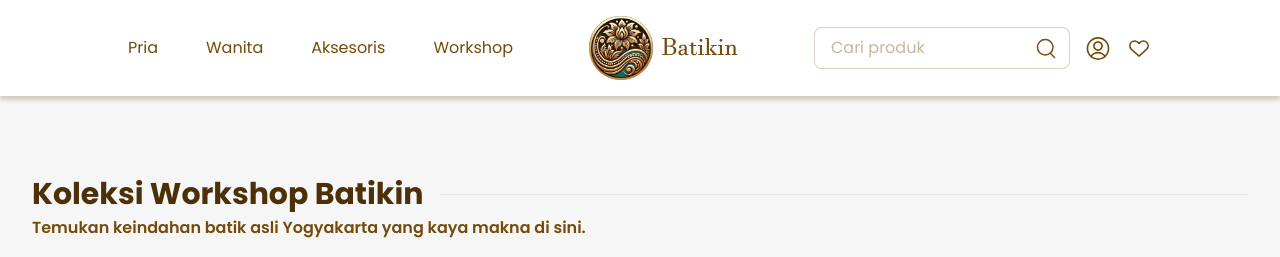
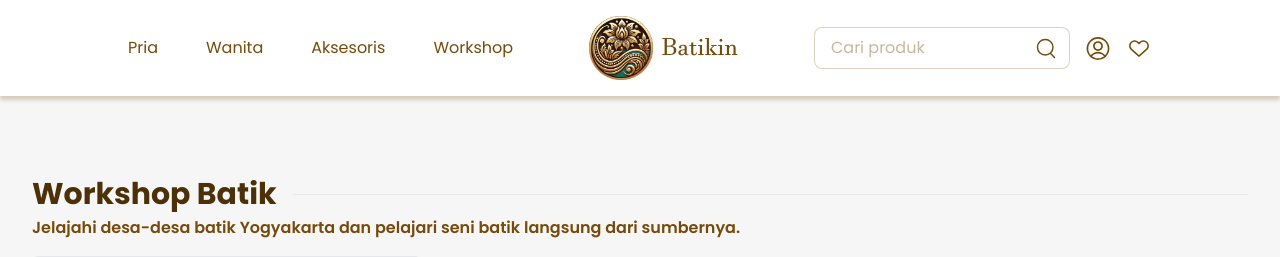
Before and after one commit to PBP-A-05/batikin, a Django app: page /workshop/workshops/ in a window 1280 px wide. Shown: the top 257 px of the page. Run offline with Django 4.2, Linux system fonts and the light colour scheme; data that the repository does not hold is empty; some libraries are stand-ins or nearby versions.

Commit message:
Data di workshop oke (bru 1 si) yey

```diff
--- a/booking/templates/booking/workshop_list.html
+++ b/booking/templates/booking/workshop_list.html
@@ -7,13 +7,13 @@
 <div class="min-h-screen py-20">
     <div class="container mx-auto px-4 sm:px-6 lg:px-8 max-w-7xl">
         <div class="flex items-center justify-between mb-2 sm:mb-1">
-            <h1 class="text-2xl sm:text-3xl font-bold text-coklat-2">Koleksi Workshop Batikin</h1>
+            <h1 class="text-2xl sm:text-3xl font-bold text-coklat-2">Workshop Batik</h1>
             <div class="flex-grow border-b border-coklat-1-rgba ml-4"></div>
         </div>
 
-        <p class="text-coklat-1 font-semibold mb-4 sm:mb-1">Temukan keindahan batik asli Yogyakarta yang kaya makna di sini.</p>
+        <p class="text-coklat-1 font-semibold mb-8 sm:mb-4">Jelajahi desa-desa batik Yogyakarta dan pelajari seni batik langsung dari sumbernya.</p>
 
-        <div id="workshopsGrid" class="grid grid-cols-1 sm:grid-cols-2 lg:grid-cols-3 gap-6">
+        <div id="workshopGrid" class="grid grid-cols-1 sm:grid-cols-2 lg:grid-cols-3 gap-6">
             {% for workshop in workshops %}
                 {% include "workshop_card.html" with workshop=workshop %}
             {% endfor %}
--- a/booking/templates/workshop_card.html
+++ b/booking/templates/workshop_card.html
@@ -30,22 +30,28 @@
     }
 </style>
 
-<div class="min-h-screen py-20">
-    <div class="container mx-auto px-4 sm:px-6 lg:px-8 max-w-7xl">
-        <div class="flex items-center justify-between mb-2 sm:mb-1">
-            <h1 class="text-2xl sm:text-3xl font-bold text-coklat-2">Workshop Batik</h1>
-            <div class="flex-grow border-b border-coklat-1-rgba ml-4"></div>
+<a href="{% url 'workshop_detail' pk=workshop.id %}" class="workshop-card block bg-white border border-coklat-1-rgba rounded-md overflow-hidden hover:shadow-md transition-all duration-300">
+    <div class="relative aspect-square overflow-hidden m-4">
+        <img src="{{ workshop.image_url }}" alt="{{ workshop.name }}" class="object-cover w-full h-full">
     </div>
-
-        <p class="text-coklat-1 font-semibold mb-4 sm:mb-8">Jelajahi desa-desa batik Yogyakarta dan pelajari seni batik langsung dari sumbernya.</p>
-
-        <div id="workshopsGrid" class="grid grid-cols-1 lg:grid-cols-2 gap-6">
-            {% for workshop in workshops %}
-                {% include "workshop_card.html" with workshop=workshop %}
-            {% endfor %}
+    <div class="p-4 space-y-2">
+        <span class="inline-block px-2 py-1 text-xs border border-coklat-1-rgba rounded-full text-black">Workshop</span>
+        <h3 class="text-base font-semibold text-coklat-1">{{ workshop.name }}</h3>
+        <div class="flex justify-between items-center">
+            <span class="text-sm text-coklat-1">{{ workshop.address }}</span>
+            <button class="like-button focus:outline-none" onclick="event.preventDefault(); likeWorkshop(this);">
+                <!-- Outline heart -->
+                <svg xmlns="http://www.w3.org/2000/svg" class="h-6 w-6 text-coklat-1 heart-outline" viewBox="0 0 24 24" stroke="currentColor" fill="none">
+                    <path stroke-linecap="round" stroke-linejoin="round" stroke-width="2" d="M4.318 6.318a4.5 4.5 0 000 6.364L12 20.364l7.682-7.682a4.5 4.5 0 00-6.364-6.364L12 7.636l-1.318-1.318a4.5 4.5 0 00-6.364 0z" />
+                </svg>
+                <!-- Filled heart -->
+                <svg xmlns="http://www.w3.org/2000/svg" class="h-6 w-6 text-coklat-1 heart-filled" viewBox="0 0 24 24" fill="currentColor">
+                    <path fill-rule="evenodd" d="M3.172 5.172a4 4 0 015.656 0L12 8.343l3.172-3.171a4 4 0 115.656 5.656L12 19.657l-8.828-8.829a4 4 0 010-5.656z" clip-rule="evenodd" />
+                </svg>
+            </button>
         </div>
     </div>
-</div>
+</a>
 
 <script>
     function likeWorkshop(button) {
@@ -58,4 +64,3 @@ function likeWorkshop(button) {
         }
     }
 </script>
-{% endblock %}
--- a/booking/views.py
+++ b/booking/views.py
@@ -6,9 +6,19 @@ def workshop_detail(request, pk):
     return render(request, 'workshop_detail.html', {'workshop': workshop})
 
 def workshop_list(request):
-    workshops = Workshop.objects.all()  # Ambil semua workshop
+    workshops = [
+        {
+            'id': 1,
+            'name': 'Kampung Batik Jogja Giriloyo',
+            'address': 'Jl. Giriloyo, Karang Kulon, Wukirsari, Kecamatan Imogiri, Kabupaten Bantul',
+            'time': '09.00-16.00',
+            'image_url': 'https://static.promediateknologi.id/crop/0x0:0x0/0x0/webp/photo/jogjapos/2024/05/20221122_083254.jpg',
+            'website': 'https://example.com',
+            'map_url': 'https://maps.google.com',
+        },
+    ]
     return render(request, 'booking/workshop_list.html', {'workshops': workshops})
 
 def workshop_product_list(request):
-    # Jika ada produk workshop, tambahkan logika di sini
-    return render(request, 'workshop/workshop_list.html', {})
+    workshops = Workshop.objects.all()  # Misalnya ambil data yang sama dulu
+    return render(request, 'workshop/workshop_list.html', {'workshops': workshops})
--- a/shopping/templates/workshop_list.html
+++ /dev/null
@@ -1,6 +0,0 @@
-{% extends "base.html" %}
-
-{% block title %} {% endblock %}
-
-{% block content %}
-{% endblock %}
```
Also changed, not shown: booking/templates/workshop_grid.html (+6 -16 lines), shopping/templates/workshop_detail.html (deleted). Lines whose indentation alone changed are shown as unchanged.
